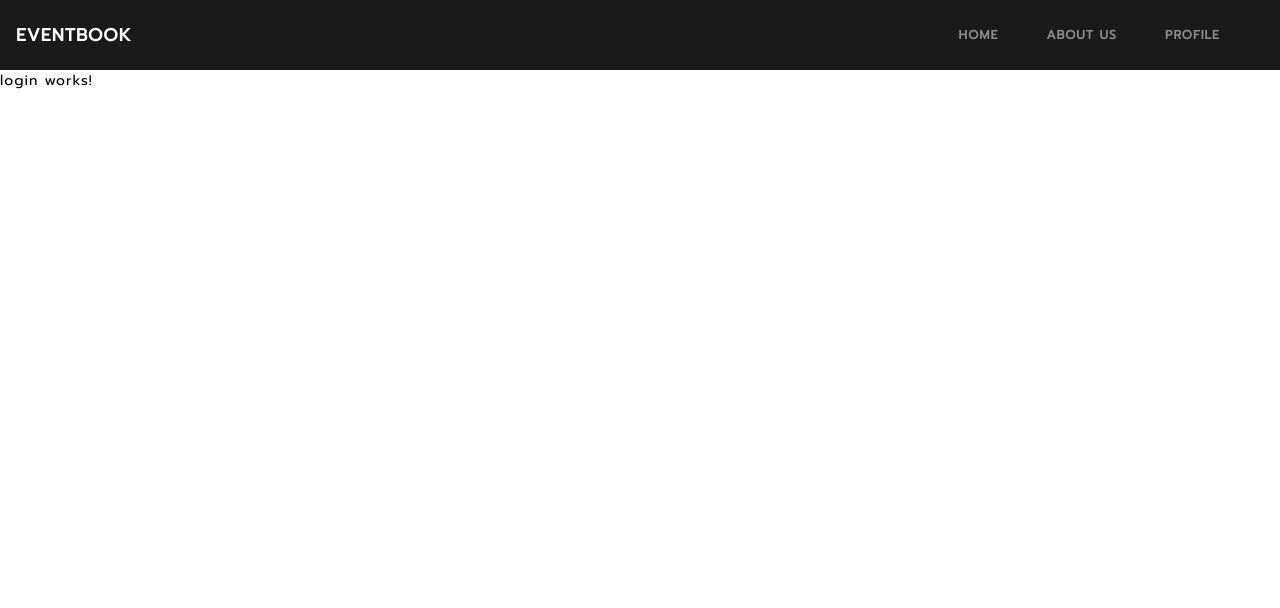
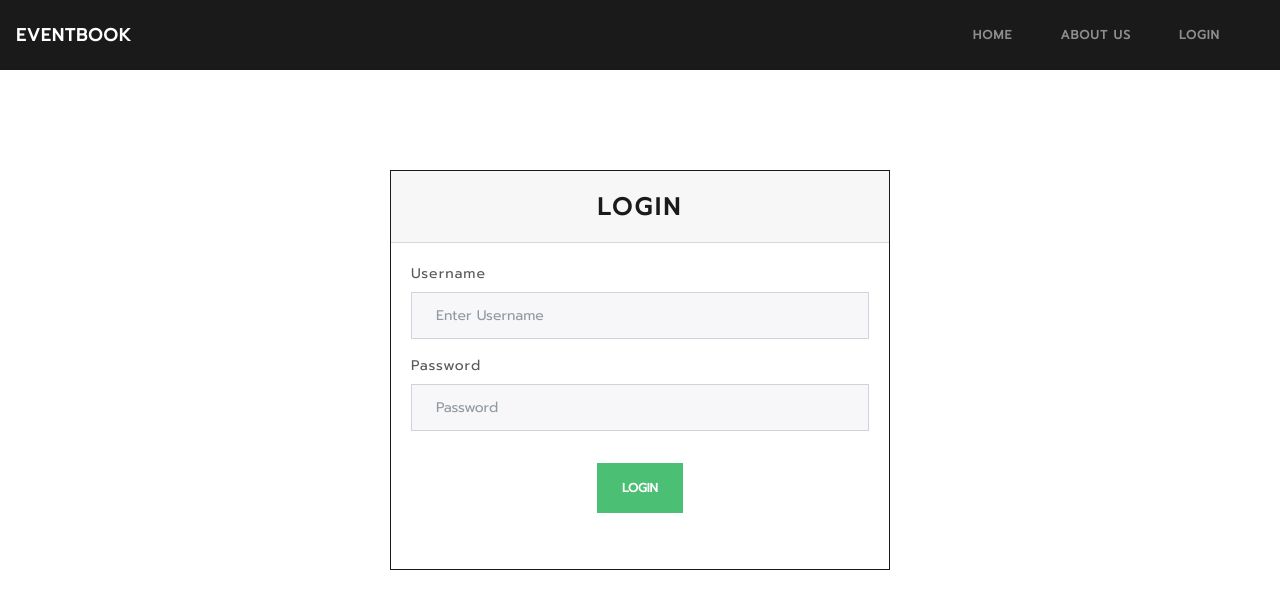
Before and after one commit to prathan1234/WebTech_Project, an Angular app in the folder frontend/: page /login in a window 1280 px wide. Shown: the top 608 px of the page. Built offline with nearby package versions, Linux system fonts and the light colour scheme.

Commit message:
Add login component and login service

```diff
--- a/frontend/src/app/app.module.ts
+++ b/frontend/src/app/app.module.ts
@@ -3,6 +3,8 @@ import { NgModule } from '@angular/core';
 import { FormsModule } from '@angular/forms';
 import { HttpModule } from '@angular/http';
 import { RouterModule, Routes } from '@angular/router';
+
+import { LoginService } from './services/login.service';
 
 import { AppComponent } from './app.component';
 import { HomeComponent } from './components/home/home.component';
@@ -36,7 +38,9 @@ const appRoutes:Routes = [
     HttpModule,
     RouterModule.forRoot(appRoutes)
   ],
-  providers: [],
+  providers: [
+    LoginService
+  ],
   bootstrap: [AppComponent]
 })
 export class AppModule { }
--- a/frontend/src/app/components/header/header.component.html
+++ b/frontend/src/app/components/header/header.component.html
@@ -6,7 +6,7 @@
   </button>
 
   <div class="collapse navbar-collapse" id="navbarColor01">
-    <ul class="navbar-nav mr-auto" *ngIf="this.isLogin == true">
+    <ul class="navbar-nav mr-auto" *ngIf="this.loginService.getUserLoggedIn() == true">
       <li class="nav-item">
         <a class="nav-link" routerLink="">Home</a>
       </li>
@@ -14,10 +14,16 @@
         <a class="nav-link" routerLink="../aboutus">About us</a>
       </li>
       <li class="nav-item">
-        <a class="nav-link" routerLink="../profile">Profile</a>
+        <a class="nav-link dropdown-toggle" data-toggle="dropdown" href="#" role="button" aria-haspopup="true" aria-expanded="false">Profile</a>
+        <div class="dropdown-menu" style="position: fixed; top: 60px; right: 20px; width: 100px; margin-left: auto">
+          <a class="dropdown-item" routerLink="../profile">My Profile</a>
+          <div class="dropdown-divider"></div>
+          <a class="dropdown-item" routerLink="" (click)=signout()>Signout</a>
+        </div>
       </li>
     </ul>
-    <ul class="navbar-nav mr-auto" *ngIf="this.isLogin == false">
+
+    <ul class="navbar-nav mr-auto" *ngIf="this.loginService.getUserLoggedIn() == false">
       <li class="nav-item">
         <a class="nav-link" routerLink="">Home</a>
       </li>
--- a/frontend/src/app/components/header/header.component.ts
+++ b/frontend/src/app/components/header/header.component.ts
@@ -1,4 +1,7 @@
 import { Component, OnInit } from '@angular/core';
+
+import { LoginService } from '../../services/login.service';
+import { Router } from '@angular/router';
 
 @Component({
   selector: 'app-header',
@@ -6,11 +9,20 @@ import { Component, OnInit } from '@angular/core';
   styleUrls: ['./header.component.css']
 })
 export class HeaderComponent implements OnInit {
-  private isLogin = true;
+  private isLogin: Boolean;
 
-  constructor() { }
+  constructor(private loginService:LoginService,private router:Router) { }
 
   ngOnInit() {
   }
 
+  login() {
+
+  }
+
+  signout() {
+    this.loginService.setUserLoggedOut();
+    this.router.navigate(['/']);
+  }
+
 }
--- a/frontend/src/app/components/home/home.component.css
+++ b/frontend/src/app/components/home/home.component.css
@@ -1,9 +1,13 @@
+h3 {
+    margin-bottom: 40px;
+}
+
 .container {
     margin-top: 20px;
 }
 
 .jumbotron {
-    height: 350px;
+    height: auto;
     text-align: center;
 }
 
@@ -15,8 +19,21 @@
 }
 
 .login-form {
-    margin-left: 250px;
-    margin-right: 250px;
+    display: inline-block;
+    margin-left: auto;
+    margin-right: auto;
+}
+
+.form-control {
+    margin-bottom: 10px;
+}
+
+.nav-pills {
+    /* margin-bottom: 20px; */
+}
+
+.search-btn {
+    margin: 20px;
 }
 
 .event-img {
--- a/frontend/src/app/components/home/home.component.ts
+++ b/frontend/src/app/components/home/home.component.ts
@@ -7,6 +7,7 @@ import { Router } from '@angular/router';
   styleUrls: ['./home.component.css']
 })
 export class HomeComponent implements OnInit {
+  private isLogin: Boolean;
 
   constructor() { }
 
--- a/frontend/src/app/components/login/login.component.css
+++ b/frontend/src/app/components/login/login.component.css
@@ -0,0 +1,21 @@
+.card {
+    margin-top: 100px;
+    margin-left: auto;
+    margin-right: auto;
+    width: 500px;
+    height: 400px;
+}
+
+.login-form {
+    padding: 20px 20px 0 20px;
+}
+
+.login-btn {
+    margin-left: auto;
+    margin-right: auto;
+}
+
+#warning{
+    color: red;
+    padding-left: 30px;
+}
--- a/frontend/src/app/components/login/login.component.html
+++ b/frontend/src/app/components/login/login.component.html
@@ -1,3 +1,15 @@
-<p>
-  login works!
-</p>
+<div class="card border-primary mb-3">
+  <div class="card-header"><h3 style="text-align: center; padding-top: 10px">Login</h3></div>
+  <form class="login-form">
+    <div class="form-group">
+      <label for="username">Username</label>
+      <input type="text" class="form-control" id="username" aria-describedby="emailHelp" placeholder="Enter Username" #username>
+    </div>
+    <div class="form-group">
+      <label for="password">Password</label>
+      <input type="password" class="form-control" id="password" placeholder="Password" #password>
+    </div>
+  </form>
+  <p id="warning">{{result_text}}</p>
+  <button class="btn btn-success login-btn" type="submit" (click)="login(username.value, password.value)"> Login </button>
+</div>
--- a/frontend/src/app/components/login/login.component.ts
+++ b/frontend/src/app/components/login/login.component.ts
@@ -1,15 +1,38 @@
 import { Component, OnInit } from '@angular/core';
+import { LoginService } from '../../services/login.service';
+import { Router } from '@angular/router';
 
 @Component({
   selector: 'app-login',
   templateUrl: './login.component.html',
   styleUrls: ['./login.component.css']
 })
+
 export class LoginComponent implements OnInit {
 
-  constructor() { }
+  private username: string;
+  private password: string;
+  private result_text: string;
 
-  ngOnInit() {
+  constructor(private loginService: LoginService, private router: Router) { }
+
+  ngOnInit() { }
+
+  login(username, password) {
+    this.loginService.login(username, password).subscribe((response) => {
+      if (response.success == "true") {
+        this.loginService.setUserLoggedIn();
+        this.router.navigate(['/']);
+        console.log("Logging in ...");
+      } else {
+        this.result_text = "Incorrect username or password!";
+      }
+    })
+    return false;
   }
+}
 
+interface LoginRespone {
+  success: string;
+  status: string;
 }
--- /dev/null
+++ b/frontend/src/app/services/login.service.ts
@@ -0,0 +1,38 @@
+import { Injectable } from '@angular/core';
+import { Http } from '@angular/http';
+import 'rxjs/add/operator/map'
+
+@Injectable()
+export class LoginService {
+
+  private isUserLoggedIn;
+  private username;
+
+  constructor(private http: Http) {
+    this.isUserLoggedIn = false;
+  }
+
+  setUserLoggedIn() {
+    this.isUserLoggedIn = true;
+  }
+
+  setUserLoggedOut() {
+    this.isUserLoggedIn = false;
+  }
+
+  getUserLoggedIn() {
+    return this.isUserLoggedIn;
+  }
+
+  login(username, password) {
+
+    let body = {
+      "username": username,
+      "password": password
+    }
+
+    return this.http.post("http://61.90.233.80:8082/admin/authen", body)
+      .map((res) => res.json());
+  }
+
+}
```
Also changed, not shown: frontend/src/app/components/home/home.component.html (+46 -23 lines). Lines whose indentation alone changed are shown as unchanged.
